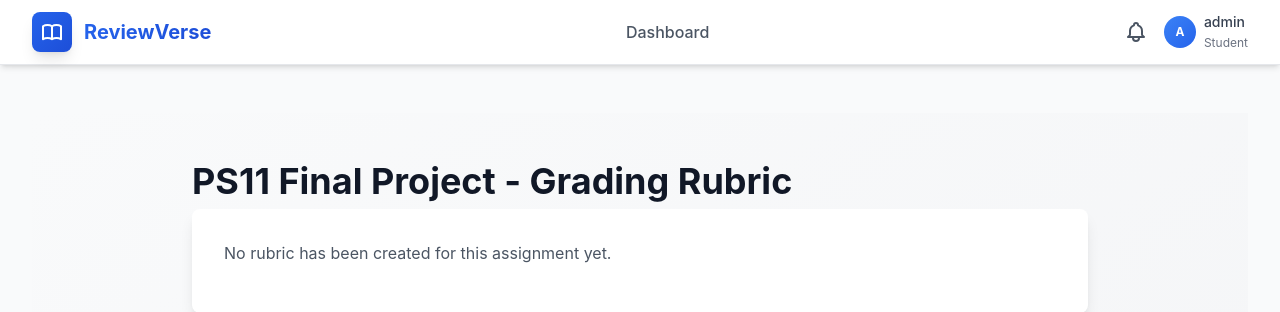
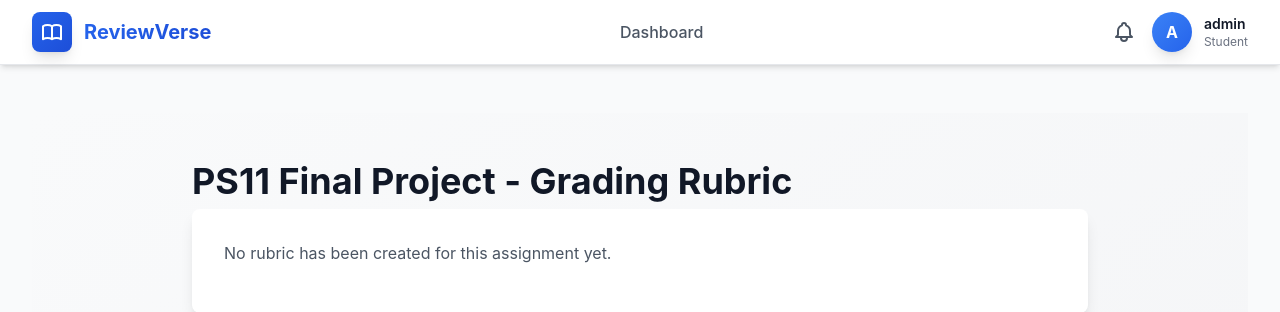
Before and after one commit to 2400030206/pythonreview, a Django app: page /assignment/1/rubric/ in a window 1280 px wide. Shown: the top 312 px of the page. Run offline with Django 5.2, Linux system fonts and the light colour scheme; a user stored in the database is signed in; data comes from the database, SQL or seed files in the repository; data that the repository does not hold is empty; some libraries are stand-ins or nearby versions.

Commit message:
Enhance user profile dropdown with click-based menu and improved styling

```diff
--- a/core/templates/core/base.html
+++ b/core/templates/core/base.html
@@ -9,6 +9,7 @@
 
     <!-- Modern CSS Framework -->
     <script src="https://cdn.tailwindcss.com"></script>
+    <script defer src="https://cdn.jsdelivr.net/npm/alpinejs@3.x.x/dist/cdn.min.js"></script>
     <script>
         tailwind.config = {
             theme: {
@@ -80,49 +81,59 @@
                         </a>
 
                         <!-- User Profile Dropdown -->
-                        <div class="relative group">
-                            <a href="{% url 'profile' %}" class="flex items-center gap-2 hover:opacity-80 transition-opacity duration-200">
-                                <div class="w-8 h-8 rounded-full bg-gradient-to-br from-blue-500 to-blue-600 flex items-center justify-center text-white text-xs font-bold">
+                        <div class="relative" x-data="{ dropdownOpen: false }">
+                            <button @click="dropdownOpen = !dropdownOpen" class="flex items-center gap-3 hover:opacity-80 transition-opacity duration-200 focus:outline-none">
+                                <div class="w-10 h-10 rounded-full bg-gradient-to-br from-blue-500 to-blue-600 flex items-center justify-center text-white font-bold shadow-lg">
                                     {{ user.username|first|upper }}
                                 </div>
-                                <span class="hidden sm:block text-sm text-gray-700">
-                                    <span class="font-medium">{{ user.username }}</span>
-                                    <br>
-                                    <span class="text-xs text-gray-500">{{ user.is_teacher|yesno:"Teacher,Student" }}</span>
-                                </span>
-                            </a>
+                                <div class="hidden sm:block text-left">
+                                    <p class="text-sm font-semibold text-gray-900">{{ user.username }}</p>
+                                    <p class="text-xs text-gray-500">{{ user.is_teacher|yesno:"Teacher,Student" }}</p>
+                                </div>
+                            </button>
 
                             <!-- Profile Dropdown Menu -->
-                            <div class="absolute right-0 mt-2 w-48 bg-white rounded-lg shadow-xl opacity-0 invisible group-hover:opacity-100 group-hover:visible transition-all duration-200 z-50">
-                                <div class="px-4 py-3 border-b border-gray-200">
-                                    <p class="text-sm font-semibold text-gray-900">{{ user.get_full_name|default:user.username }}</p>
-                                    <p class="text-xs text-gray-500">{{ user.email }}</p>
+                            <div x-show="dropdownOpen"
+                                 @click.away="dropdownOpen = false"
+                                 x-transition:enter="transition ease-out duration-200"
+                                 x-transition:enter-start="opacity-0 transform scale-95"
+                                 x-transition:enter-end="opacity-100 transform scale-100"
+                                 x-transition:leave="transition ease-in duration-75"
+                                 x-transition:leave-start="opacity-100 transform scale-100"
+                                 x-transition:leave-end="opacity-0 transform scale-95"
+                                 class="absolute right-0 mt-3 w-64 bg-white rounded-lg shadow-2xl border border-gray-200 z-50"
+                                 style="display: none;">
+                                <div class="px-4 py-4 border-b border-gray-200 bg-gray-50">
+                                    <p class="text-base font-bold text-gray-900">{{ user.username }}</p>
+                                    <p class="text-sm text-gray-600 mt-1">{{ user.email }}</p>
                                 </div>
-                                <a href="{% url 'profile' %}" class="block px-4 py-2 text-sm text-gray-700 hover:bg-gray-100 transition-colors">
-                                    <svg class="w-4 h-4 inline mr-2" fill="none" stroke="currentColor" viewBox="0 0 24 24">
-                                        <path stroke-linecap="round" stroke-linejoin="round" stroke-width="2" d="M13 16h-1v-4h-1m1-4h.01M21 12a9 9 0 11-18 0 9 9 0 0118 0z"></path>
+                                <div class="py-2">
+                                    <a href="{% url 'profile' %}" class="flex items-center px-4 py-3 text-sm text-gray-700 hover:bg-blue-50 hover:text-blue-700 transition-colors">
+                                        <svg class="w-5 h-5 mr-3 text-gray-400" fill="none" stroke="currentColor" viewBox="0 0 24 24">
+                                            <path stroke-linecap="round" stroke-linejoin="round" stroke-width="2" d="M16 7a4 4 0 11-8 0 4 4 0 018 0zM12 14a7 7 0 00-7 7h14a7 7 0 00-7-7z"></path>
                                         </svg>
                                         View Profile
                                     </a>
                                     {% if user.is_student %}
-                                    <a href="{% url 'student_progress' %}" class="block px-4 py-2 text-sm text-gray-700 hover:bg-gray-100 transition-colors">
-                                        <svg class="w-4 h-4 inline mr-2" fill="none" stroke="currentColor" viewBox="0 0 24 24">
+                                        <a href="{% url 'student_progress' %}" class="flex items-center px-4 py-3 text-sm text-gray-700 hover:bg-blue-50 hover:text-blue-700 transition-colors">
+                                            <svg class="w-5 h-5 mr-3 text-gray-400" fill="none" stroke="currentColor" viewBox="0 0 24 24">
                                                 <path stroke-linecap="round" stroke-linejoin="round" stroke-width="2" d="M9 19v-6a2 2 0 00-2-2H5a2 2 0 00-2 2v6a2 2 0 002 2h2a2 2 0 002-2zm0 0V9a2 2 0 012-2h2a2 2 0 012 2v10m-6 0a2 2 0 002 2h2a2 2 0 002-2m0 0V5a2 2 0 012-2h2a2 2 0 012 2v14a2 2 0 01-2 2h-2a2 2 0 01-2-2z"></path>
                                             </svg>
                                             My Progress
                                         </a>
                                     {% endif %}
-                                <a href="{% url 'grade_statistics' %}" class="block px-4 py-2 text-sm text-gray-700 hover:bg-gray-100 transition-colors">
-                                    <svg class="w-4 h-4 inline mr-2" fill="none" stroke="currentColor" viewBox="0 0 24 24">
-                                        <path stroke-linecap="round" stroke-linejoin="round" stroke-width="2" d="M9 12l2 2 4-4m7 0a9 9 0 11-18 0 9 9 0 0118 0z"></path>
+                                    <a href="{% url 'grade_statistics' %}" class="flex items-center px-4 py-3 text-sm text-gray-700 hover:bg-blue-50 hover:text-blue-700 transition-colors">
+                                        <svg class="w-5 h-5 mr-3 text-gray-400" fill="none" stroke="currentColor" viewBox="0 0 24 24">
+                                            <path stroke-linecap="round" stroke-linejoin="round" stroke-width="2" d="M9 19v-6a2 2 0 00-2-2H5a2 2 0 00-2 2v6a2 2 0 002 2h2a2 2 0 002-2zm0 0V9a2 2 0 012-2h2a2 2 0 012 2v10m-6 0a2 2 0 002 2h2a2 2 0 002-2m0 0V5a2 2 0 012-2h2a2 2 0 012 2v14a2 2 0 01-2 2h-2a2 2 0 01-2-2z"></path>
                                         </svg>
                                         Grade Statistics
                                     </a>
-                                <div class="px-4 py-2 border-t border-gray-200">
+                                </div>
+                                <div class="border-t border-gray-200 py-2">
                                     <form method="post" action="{% url 'logout' %}">
                                         {% csrf_token %}
-                                        <button type="submit" class="w-full text-left text-sm text-red-600 hover:text-red-700 hover:bg-red-50 px-0 py-2 transition-colors">
-                                            <svg class="w-4 h-4 inline mr-2" fill="none" stroke="currentColor" viewBox="0 0 24 24">
+                                        <button type="submit" class="flex items-center w-full px-4 py-3 text-sm text-red-600 hover:bg-red-50 hover:text-red-700 transition-colors">
+                                            <svg class="w-5 h-5 mr-3" fill="none" stroke="currentColor" viewBox="0 0 24 24">
                                                 <path stroke-linecap="round" stroke-linejoin="round" stroke-width="2" d="M17 16l4-4m0 0l-4-4m4 4H7m6 4v1a3 3 0 01-3 3H6a3 3 0 01-3-3V7a3 3 0 013-3h4a3 3 0 013 3v1"></path>
                                             </svg>
                                             Logout
```
Lines whose indentation alone changed are shown as unchanged.
